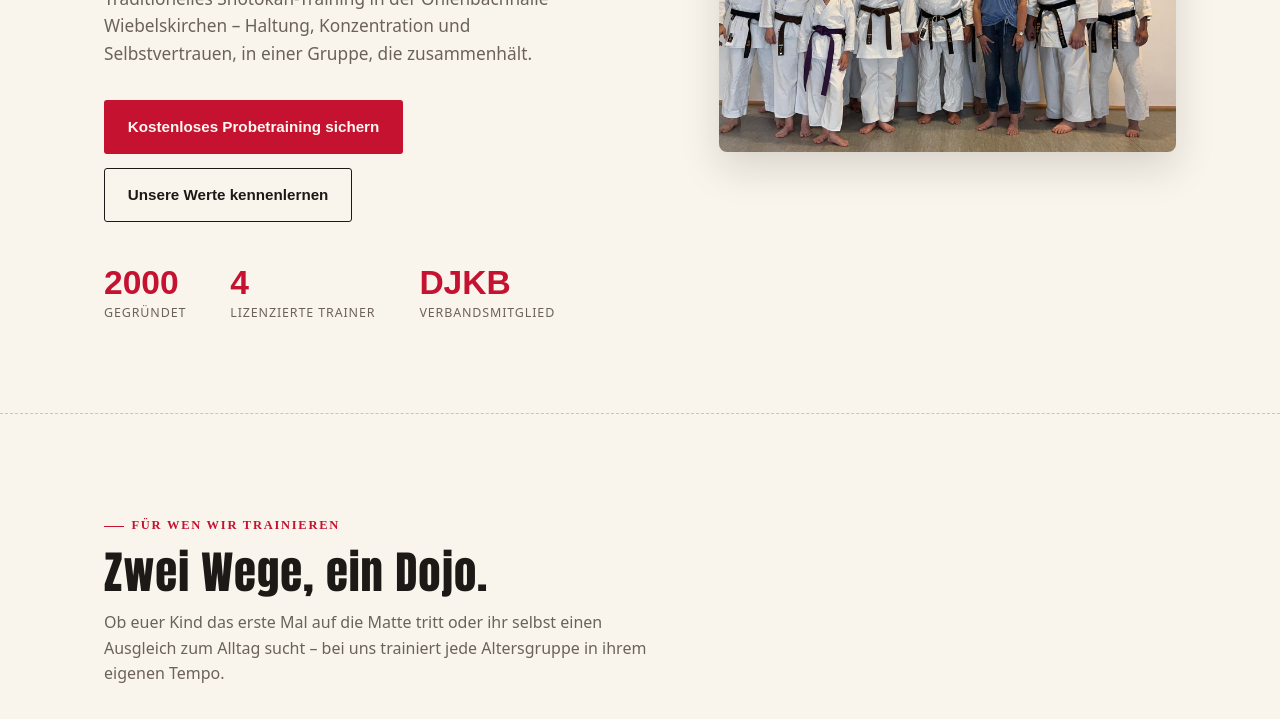
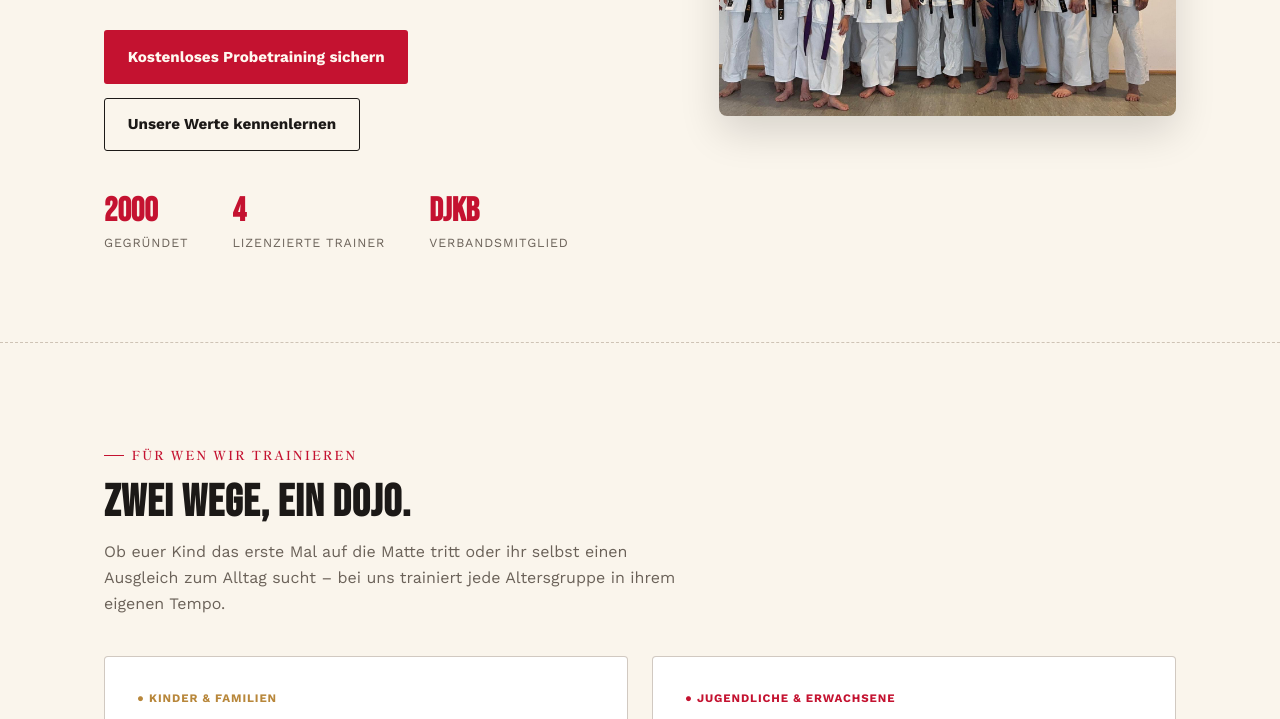
Before and after one commit to Karate-Wbk/karate-wbk, a plain HTML site: page index.html in a window 1280 px wide. Shown: the part 535-1254 px from the top of the page. Drawn offline with Linux system fonts and the light colour scheme.

Commit message:
Add font-face definitions for various fonts
Added font-face definitions for multiple fonts including 'Bebas Neue' and 'Shippori Mincho'.

```diff
--- a/style.css
+++ b/style.css
@@ -1,5 +1,15 @@
-/* =====================================================================
-   1. THEME / FARB-VARIABLEN
+/* SCHRIFTEN – lokal eingebunden (keine Verbindung zu Google-Servern) */
+@font-face{font-family:'Bebas Neue';font-style:normal;font-weight:400;font-display:swap;src:url('fonts/bebas-neue-latin-400-normal.woff2') format('woff2');}
+@font-face{font-family:'Shippori Mincho';font-style:normal;font-weight:500;font-display:swap;src:url('fonts/shippori-mincho-latin-500-normal.woff2') format('woff2');}
+@font-face{font-family:'Shippori Mincho';font-style:normal;font-weight:600;font-display:swap;src:url('fonts/shippori-mincho-latin-600-normal.woff2') format('woff2');}
+@font-face{font-family:'Shippori Mincho';font-style:normal;font-weight:700;font-display:swap;src:url('fonts/shippori-mincho-latin-700-normal.woff2') format('woff2');}
+@font-face{font-family:'Work Sans';font-style:normal;font-weight:400;font-display:swap;src:url('fonts/work-sans-latin-400-normal.woff2') format('woff2');}
+@font-face{font-family:'Work Sans';font-style:normal;font-weight:500;font-display:swap;src:url('fonts/work-sans-latin-500-normal.woff2') format('woff2');}
+@font-face{font-family:'Work Sans';font-style:normal;font-weight:600;font-display:swap;src:url('fonts/work-sans-latin-600-normal.woff2') format('woff2');}
+@font-face{font-family:'Work Sans';font-style:normal;font-weight:700;font-display:swap;src:url('fonts/work-sans-latin-700-normal.woff2') format('woff2');}
+@font-face{font-family:'Work Sans';font-style:normal;font-weight:800;font-display:swap;src:url('fonts/work-sans-latin-800-normal.woff2') format('woff2');}/* =====================================================================
+
+1. THEME / FARB-VARIABLEN
    ===================================================================== */
 :root{
   --red:#c41230; --red-dim:#a80f29; --red-ink:#5c0917;
```
